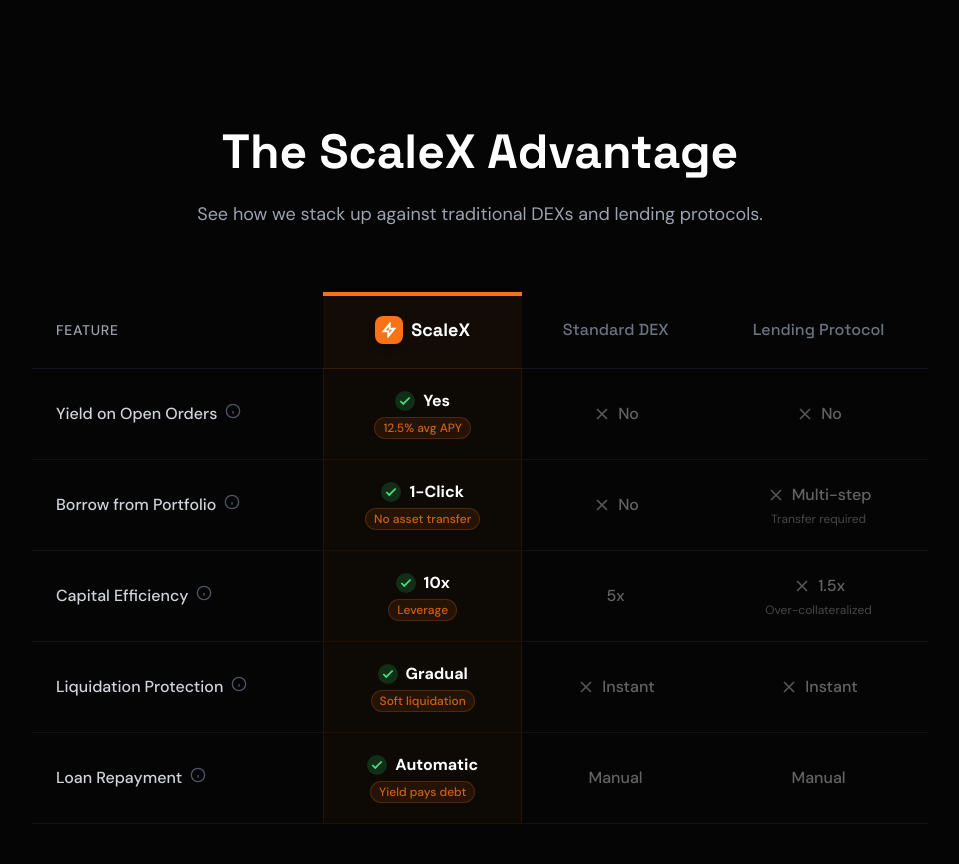
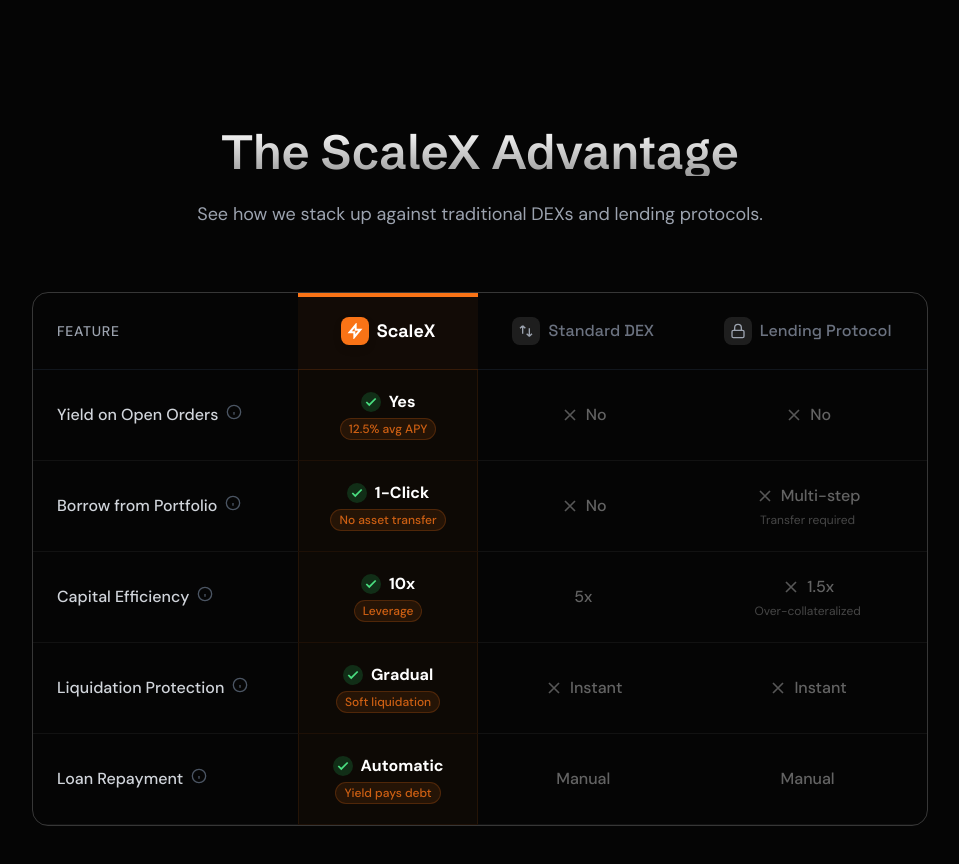
Before and after one commit to ScaleX-Protocol/landing-page, an Astro site: page / in a window 1280 px wide. Shown: the part 2440-3304 px from the top of the page, without its empty margins (160-1119 px from the left). Built offline with nearby package versions, Linux system fonts and the light colour scheme; Astro itself is replaced by a stand-in of ours.

Commit message:
feat: add outer rounded border and logo icons to table header

```diff
--- a/src/components/ComparisonTable.astro
+++ b/src/components/ComparisonTable.astro
@@ -43,7 +43,7 @@
   <div class="section-container relative z-10">
     <!-- Section Header -->
     <div class="text-center mb-16 max-w-3xl mx-auto">
-      <h2 class="text-3xl md:text-4xl lg:text-5xl font-heading font-bold mb-6">
+      <h2 class="text-4xl md:text-5xl font-display font-semibold mb-6 section-gradient-text">
         The ScaleX Advantage
       </h2>
       <p class="text-lg text-gray-400">
@@ -53,6 +53,7 @@
 
     <!-- Comparison Table -->
     <div class="max-w-4xl mx-auto overflow-x-auto">
+      <div class="border border-[rgba(255,255,255,0.2)] rounded-[16px] overflow-hidden">
       <table class="w-full border-collapse">
         <!-- Header -->
         <thead>
@@ -73,17 +74,32 @@
               </div>
             </th>
             <th class="text-center py-6 px-6 border-b border-border/50">
-              <div class="text-gray-500 font-heading font-medium">Standard DEX</div>
+              <div class="flex items-center justify-center gap-2">
+                <div class="p-1.5 bg-white/10 rounded-lg">
+                  <svg class="w-4 h-4 text-gray-400" viewBox="0 0 24 24" fill="none" stroke="currentColor" stroke-width="2">
+                    <path d="M7 16V4m0 0L3 8m4-4 4 4M17 8v12m0 0 4-4m-4 4-4-4"/>
+                  </svg>
+                </div>
+                <span class="text-gray-500 font-heading font-medium">Standard DEX</span>
+              </div>
             </th>
             <th class="text-center py-6 px-6 border-b border-border/50">
-              <div class="text-gray-500 font-heading font-medium">Lending Protocol</div>
+              <div class="flex items-center justify-center gap-2">
+                <div class="p-1.5 bg-white/10 rounded-lg">
+                  <svg class="w-4 h-4 text-gray-400" viewBox="0 0 24 24" fill="none" stroke="currentColor" stroke-width="2">
+                    <rect x="3" y="11" width="18" height="11" rx="2" ry="2"/>
+                    <path d="M7 11V7a5 5 0 0 1 10 0v4"/>
+                  </svg>
+                </div>
+                <span class="text-gray-500 font-heading font-medium">Lending Protocol</span>
+              </div>
             </th>
           </tr>
         </thead>
 
         <!-- Body -->
         <tbody>
-          {features.map((feature, index) => (
+          {features.map((feature) => (
             <tr class="group">
               <!-- Feature Name -->
               <td class="py-5 px-6 border-b border-white/5 group-hover:bg-white/[0.02] transition-colors">
@@ -161,6 +177,16 @@
           ))}
         </tbody>
       </table>
+      </div>
     </div>
   </div>
 </section>
+
+<style>
+  .section-gradient-text {
+    background: linear-gradient(180deg, #ffffff 0%, rgba(255, 255, 255, 0.6) 100%);
+    -webkit-background-clip: text;
+    -webkit-text-fill-color: transparent;
+    background-clip: text;
+  }
+</style>
```
